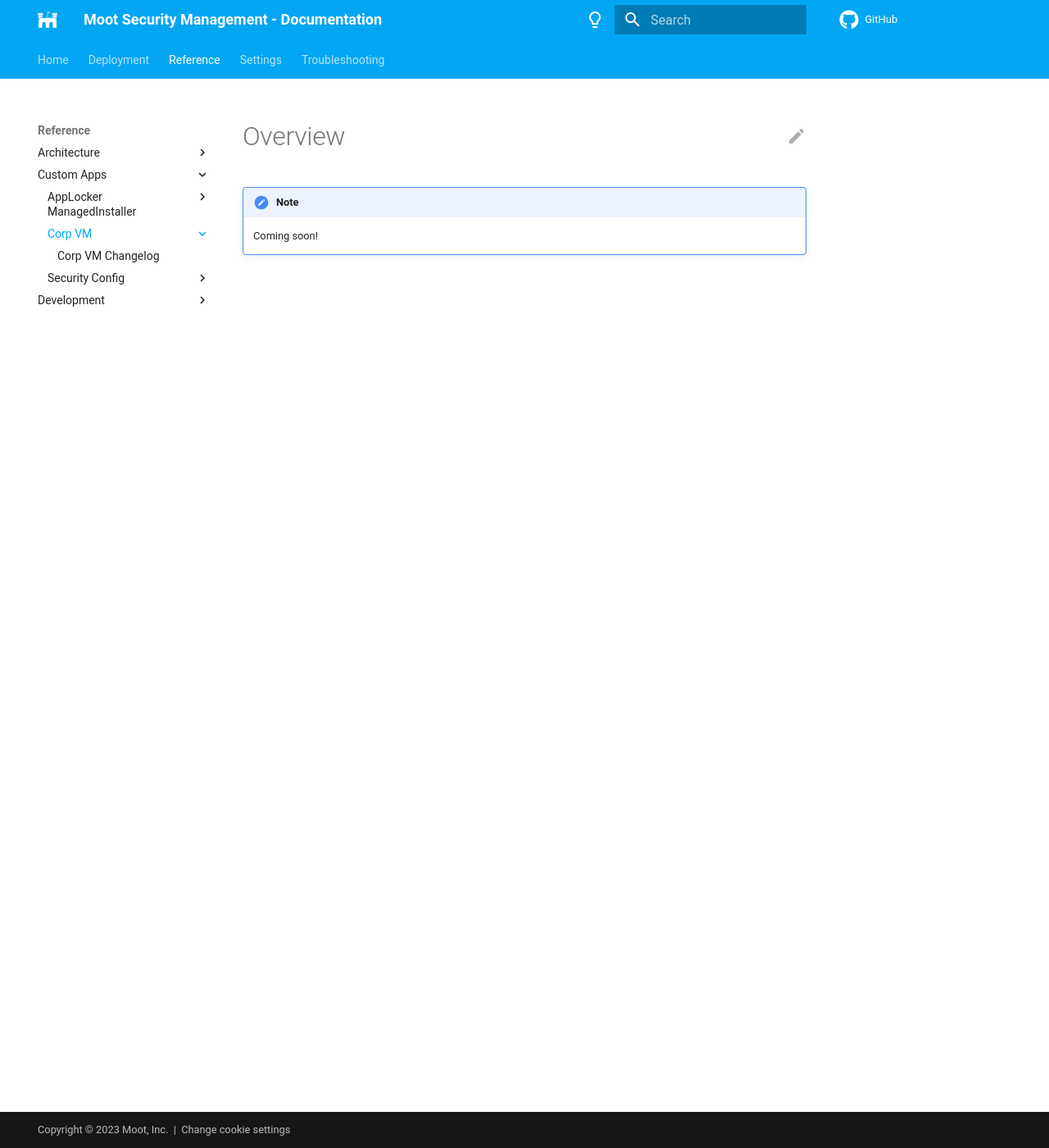
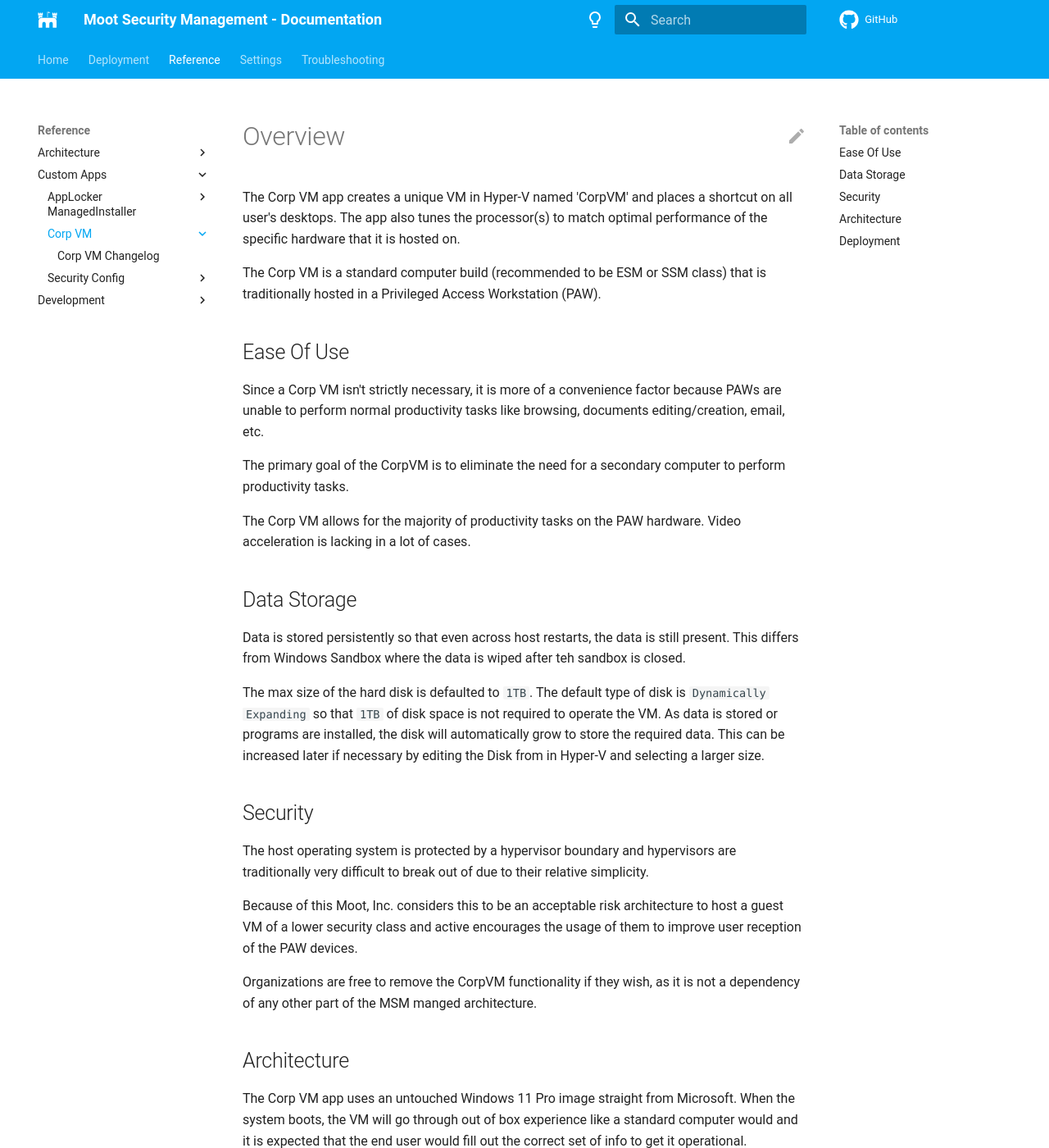
Before and after one commit to Software-Hardware-Integration-Lab/Documentation, an MkDocs documentation site: the page built from docs/Reference/Custom-Apps/Corp-VM/index.md, in a window 1280 px wide and 1400 px high. Shown: the whole window at 82% size. Built offline with MkDocs 1.6.1 and Material for MkDocs 9.7.7, drawn with Linux system fonts in a browser that asks for light colours; comment, search, counter and statistics services are not loaded; some of the changed text lies outside the part shown.

Commit message:
Write Corp VM Docs
Write a docs page that describes the various aspects of the Corp VM architecture and deployment.

```diff
--- a/docs/Reference/Custom-Apps/Corp-VM/index.md
+++ b/docs/Reference/Custom-Apps/Corp-VM/index.md
@@ -1,4 +1,41 @@
 # Overview
 
-!!! note
-    Coming soon!
+The Corp VM app creates a unique VM in Hyper-V named 'CorpVM' and places a shortcut on all user's desktops.
+The app also tunes the processor(s) to match optimal performance of the specific hardware that it is hosted on.
+
+The Corp VM is a standard computer build (recommended to be ESM or SSM class) that is traditionally hosted in a Privileged Access Workstation (PAW).
+
+## Ease Of Use
+
+Since a Corp VM isn't strictly necessary, it is more of a convenience factor because PAWs are unable to perform normal productivity tasks like browsing, documents editing/creation, email, etc.
+
+The primary goal of the CorpVM is to eliminate the need for a secondary computer to perform productivity tasks.
+
+The Corp VM allows for the majority of productivity tasks on the PAW hardware. Video acceleration is lacking in a lot of cases.
+
+## Data Storage
+
+Data is stored persistently so that even across host restarts, the data is still present. This differs from Windows Sandbox where the data is wiped after teh sandbox is closed.
+
+The max size of the hard disk is defaulted to `1TB`.
+The default type of disk is `Dynamically Expanding` so that `1TB` of disk space is not required to operate the VM. As data is stored or programs are installed, the disk will automatically grow to store the required data.
+This can be increased later if necessary by editing the Disk from in Hyper-V and selecting a larger size.
+
+## Security
+
+The host operating system is protected by a hypervisor boundary and hypervisors are traditionally very difficult to break out of due to their relative simplicity.
+
+Because of this Moot, Inc. considers this to be an acceptable risk architecture to host a guest VM of a lower security class and active encourages the usage of them to improve user reception of the PAW devices.
+
+Organizations are free to remove the CorpVM functionality if they wish, as it is not a dependency of any other part of the MSM manged architecture.
+
+## Architecture
+
+The Corp VM app uses an untouched Windows 11 Pro image straight from Microsoft. When the system boots, the VM will go through out of box experience like a standard computer would and it is expected that the end user would fill out the correct set of info to get it operational.
+
+The Corp VM is not `Autopilot` enabled and does not have an `unattend.xml` configuration(s) out of the box.
+
+## Deployment
+
+The Corp VM app is distributed as an MSI file with accompanying CAB files that is intended to be deployed via Intune.
+This can either be set as required or optional.
```
